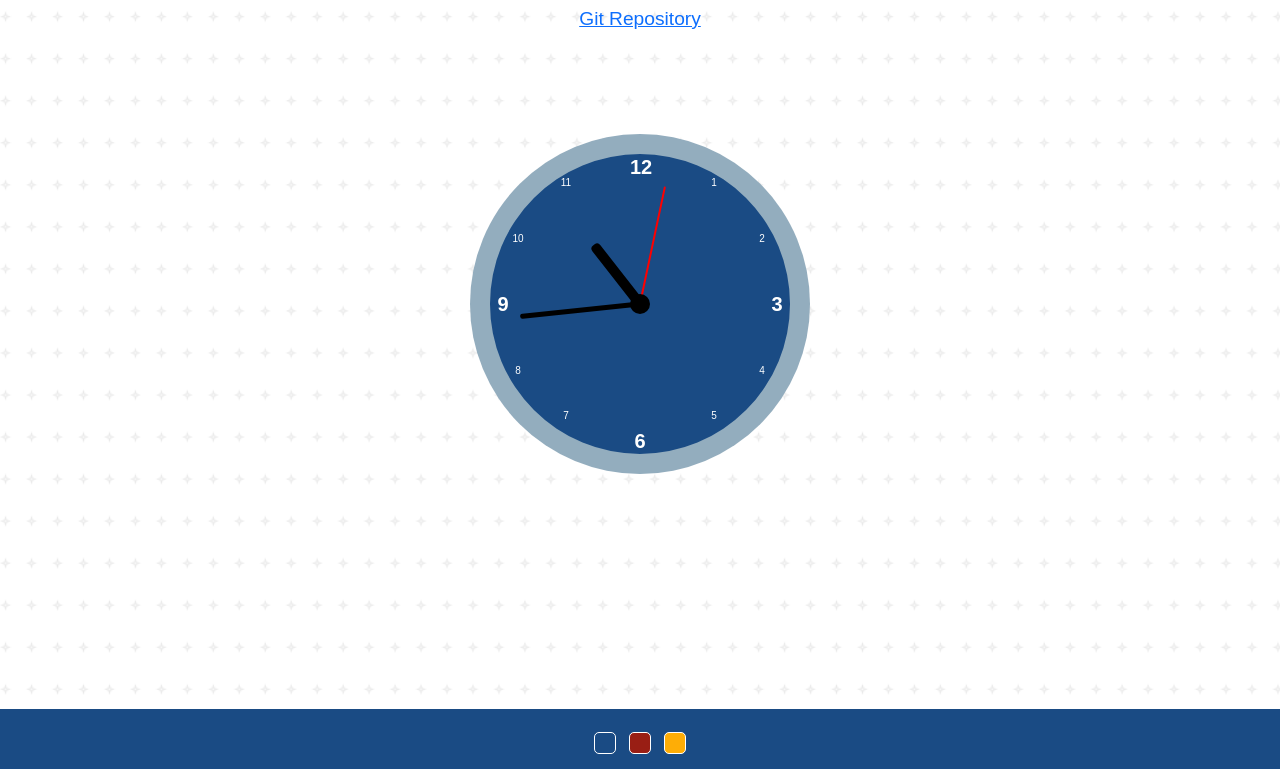
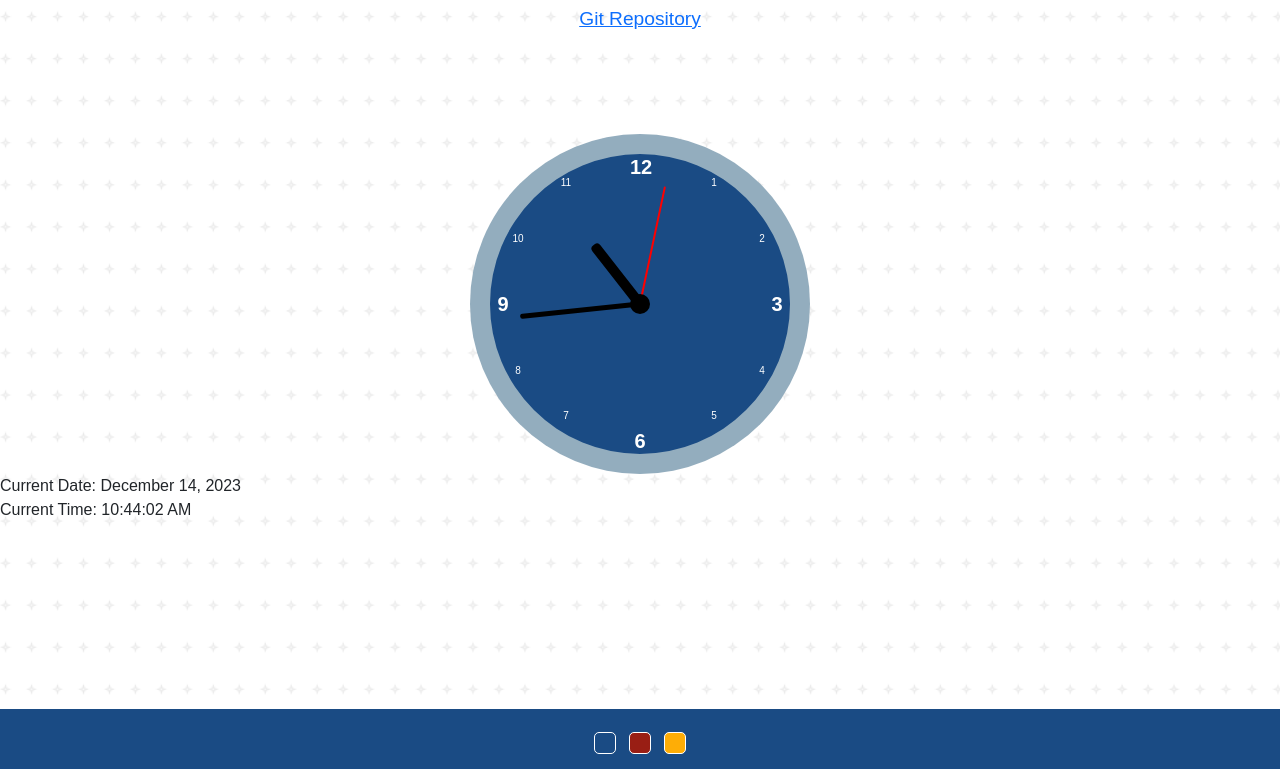
Before and after one commit to lakshmiprasad-brs/simple-clock-, a plain HTML site: page index.html in a window 1280 px wide. Shown: the part 31-800 px from the top of the page. Drawn offline with nearby package versions, Linux system fonts and the light colour scheme.

Commit message:
done changes

```diff
--- a/assets/js/script.js
+++ b/assets/js/script.js
@@ -47,3 +47,24 @@ function setTheme(theme) {
   localStorage.setItem("movie-theme", theme);
 }
 setTheme(localStorage.getItem("movie-theme") || chathams_blue);
+function updateDateTime() {
+  var currentDate = new Date();
+  var amAndPm = "PM";
+  var year = currentDate.getFullYear();
+  var month = currentDate.toLocaleString('default', { month: 'long' });
+  var day = currentDate.getDate();
+  var hours = currentDate.getHours();
+  var minutes = currentDate.getMinutes();
+  var seconds = currentDate.getSeconds();
+  var formattedDate = month + ' ' + day + ', ' + year;
+  var formattedTime = hours + ':' + (minutes < 10 ? '0' : '') + minutes + ':' + (seconds < 10 ? '0' : '') + seconds;
+  if(hours < 12){
+    result = "AM";
+  }else {
+    result = amAndPm;
+  }
+  document.getElementById('date').innerHTML = "Current Date: " + formattedDate;
+  document.getElementById('time').innerHTML = "Current Time: " + formattedTime + " " + result;
+}
+setInterval(updateDateTime, 1000);
+updateDateTime();
--- a/index.html
+++ b/index.html
@@ -20,13 +20,9 @@
       <div class="jsclock">
         <h4>Simple Clock</h4>
         <a href="https://github.com/brs-studio/js-basics/tree/main/js-clock" target="_blank" >Git Repository</a></p>
-
-
-
-      </div>
+   </div>
     </header>
-
-    <main role="main" style="margin-bottom: 100px">
+      <main role="main" style="margin-bottom: 100px">
       <div class="clock">
         <div class="hourHand"></div>
         <div class="minuteHand"></div>
@@ -47,9 +43,12 @@
           <li><span>12</span></li>
         </ul>
       </div>
-    </main>
+       <div id="date"></div>
+       <div id="time"></div>
+     </main>
 
     <footer class="footer footer-dark">
+
       <div class="d-flex justify-content-center px-5">
 
         <div>
@@ -66,11 +65,9 @@
             class="theme-switch theme-switch-yellow_sea"
           ></button>
         </div>
-        <div>
+      </div>
 
-        </div>
-      </div>
     </footer>
     <script src="assets/js/script.js" defer></script>
-  </body>
+ </body>
 </html>
```
Also changed, not shown: assets/css/style.css (line endings or trailing spaces).
